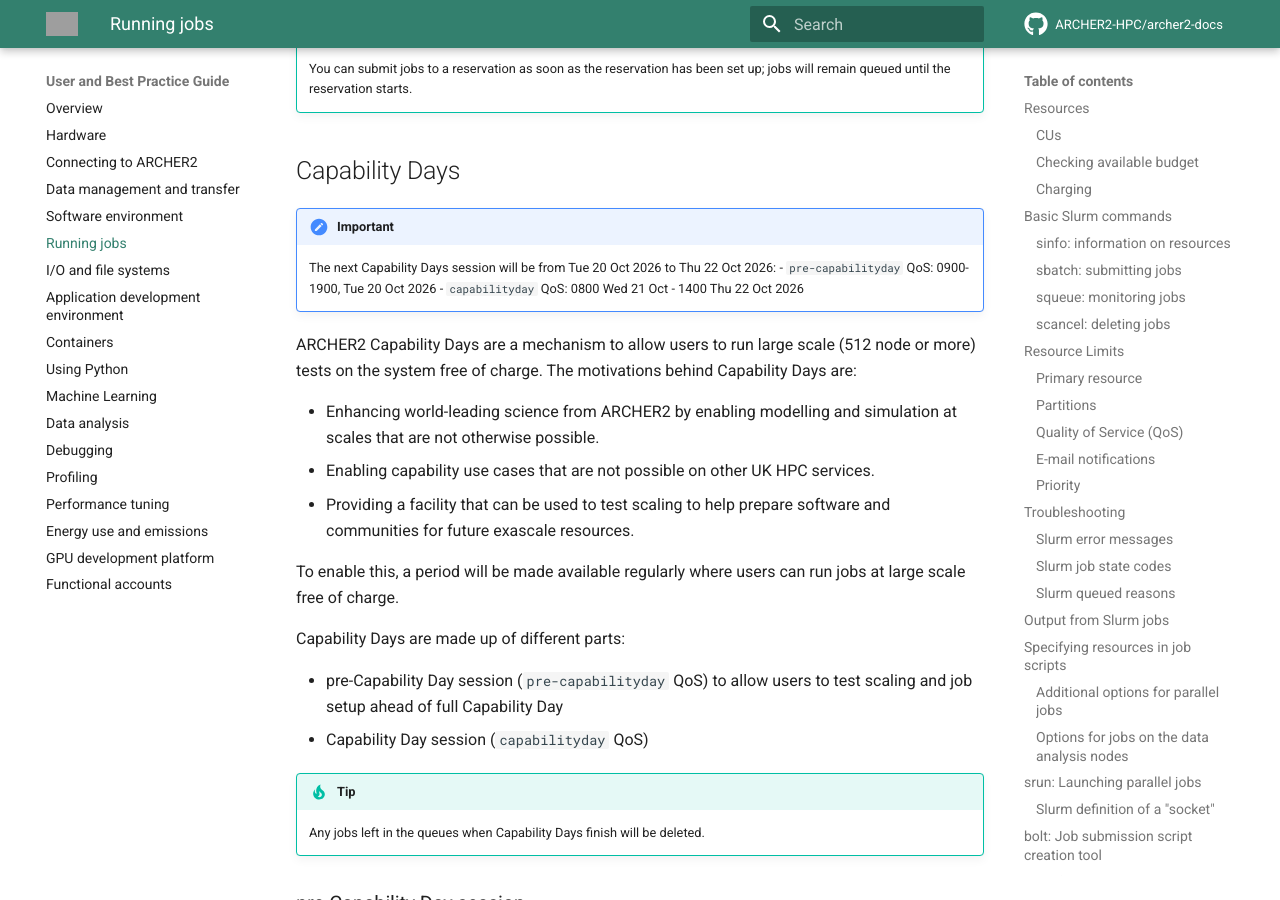
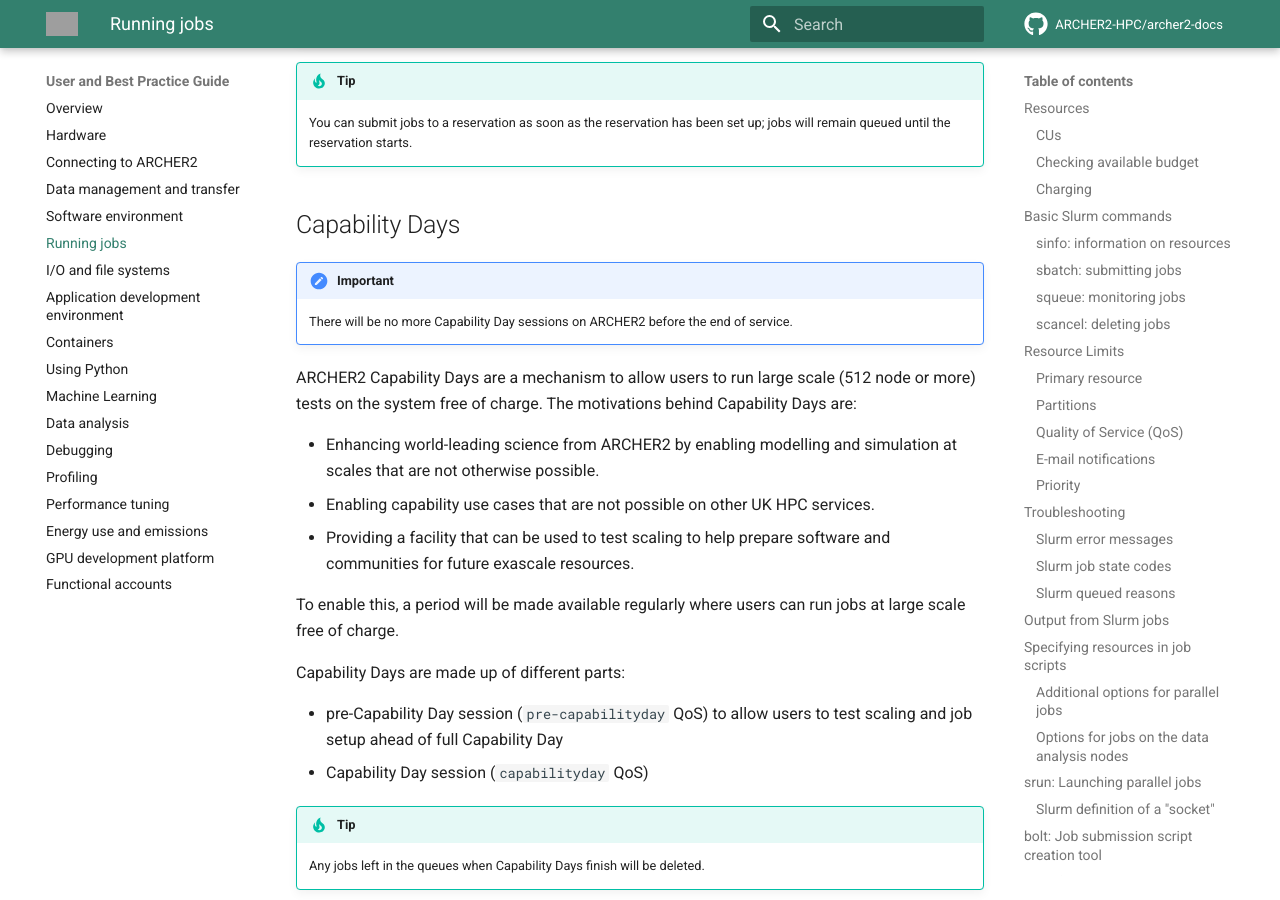
Before and after one commit to ARCHER2-HPC/archer2-docs, an MkDocs documentation site: the page built from docs/user-guide/scheduler.md, in a window 1280 px wide and 900 px high, scrolled down 51635 px. Built offline with MkDocs 1.6.1 and Material for MkDocs 9.7.7, drawn with Linux system fonts in a browser that asks for light colours; comment, search, counter and statistics services are not loaded; some of the changed text lies outside the part shown; grey boxes are pictures that could not be loaded.

Commit message:
Fixes issues

```diff
--- a/docs/user-guide/scheduler.md
+++ b/docs/user-guide/scheduler.md
@@ -2327,6 +2327,9 @@
     start time. If requesting a reservation for a Monday at 18:00, please ensure this is
     received by the Friday at 12:00 the latest. The same applies over Service Holidays.
 
+    To maximise availablility before service end, reservations will not be acceptaed that
+    run past 17:00 GMT on Fri 13 Nov 2026.
+
 !!! note
     Reservations are only valid for standard compute nodes, high memory compute nodes
     and/or PP nodes cannot be included in reservations.
@@ -2366,9 +2369,7 @@
 ## Capability Days
 
 !!! important
-    The next Capability Days session will be from Tue 20 Oct 2026 to Thu 22 Oct 2026:
-    - `pre-capabilityday` QoS: 0900-1900, Tue 20 Oct 2026
-    - `capabilityday` QoS: 0800 Wed 21 Oct - 1400 Thu 22 Oct 2026
+    There will be no more Capability Day sessions on ARCHER2 before the end of service.
 
 ARCHER2 Capability Days are a mechanism to allow users to run large scale (512 node or more) tests
 on the system free of charge. The motivations behind Capability Days are:
```
